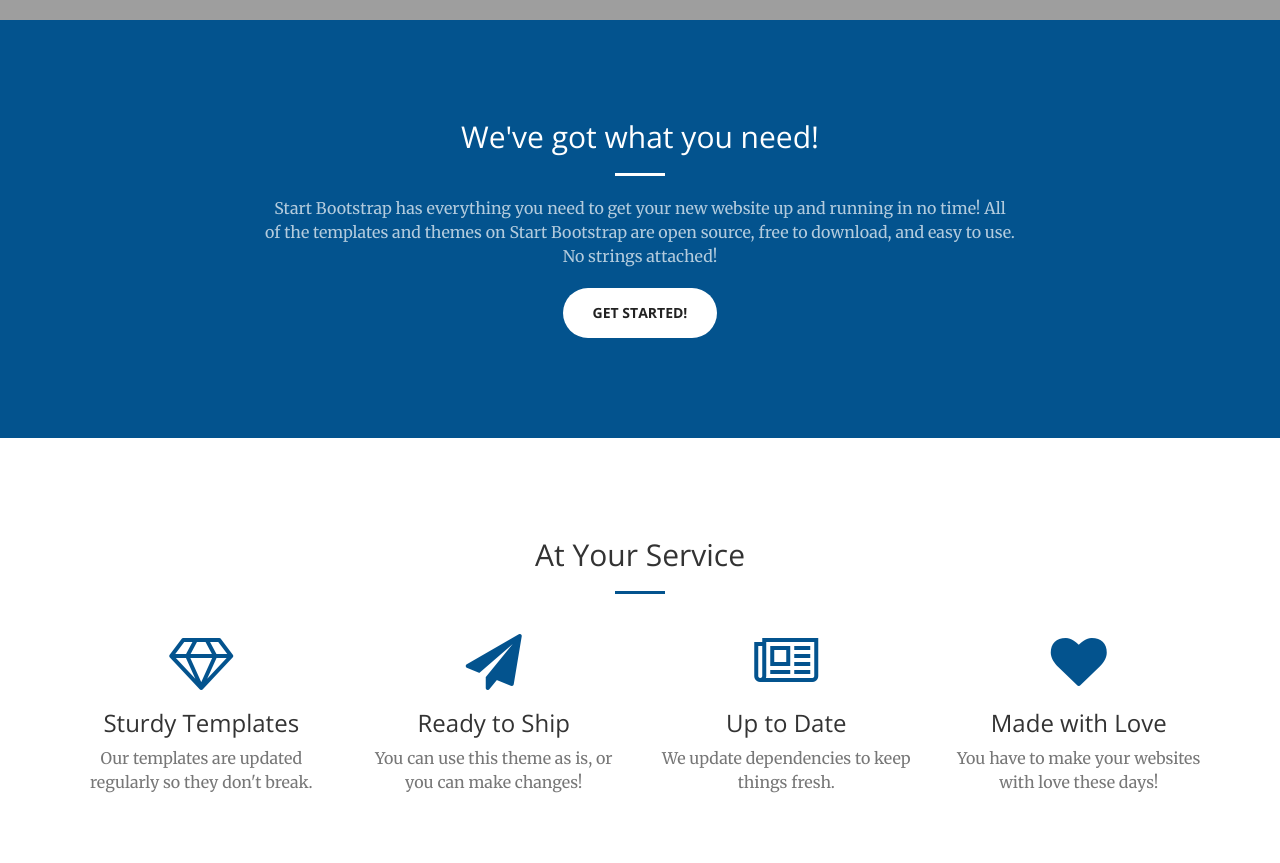
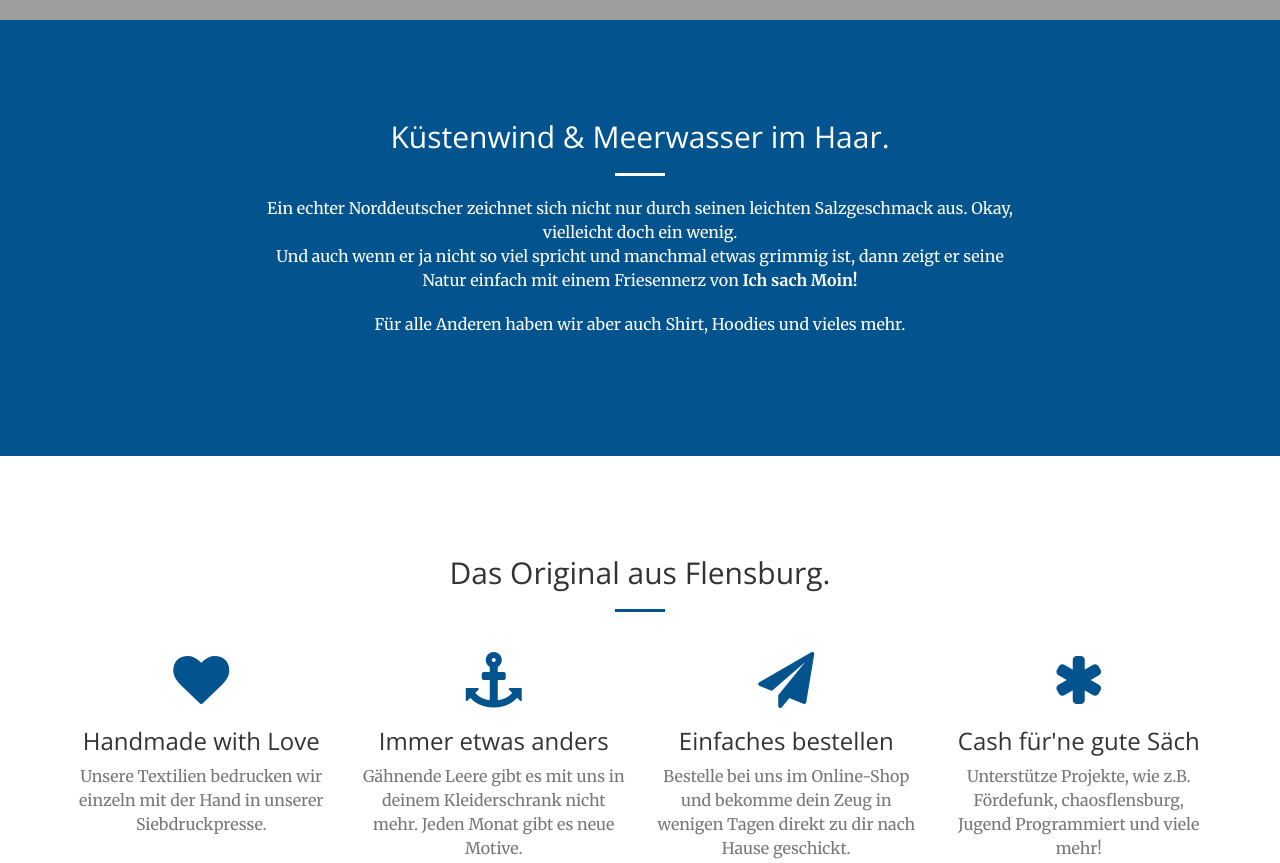
Before and after one commit to roikiermedia/ichsachmoin, a plain HTML site: page index.html in a window 1280 px wide. Shown: the part 780-1643 px from the top of the page. Drawn offline with nearby package versions, Linux system fonts and the light colour scheme; grey boxes are pictures that could not be loaded.

Commit message:
about section

```diff
--- a/index.html
+++ b/index.html
@@ -89,10 +89,13 @@
         <div class="container">
             <div class="row">
                 <div class="col-lg-8 col-lg-offset-2 text-center">
-                    <h2 class="section-heading">We've got what you need!</h2>
+                    <h2 class="section-heading">Küstenwind & Meerwasser im Haar.</h2>
                     <hr class="light">
-                    <p class="text-faded">Start Bootstrap has everything you need to get your new website up and running in no time! All of the templates and themes on Start Bootstrap are open source, free to download, and easy to use. No strings attached!</p>
+                    <p class="">Ein echter Norddeutscher zeichnet sich nicht nur durch seinen leichten Salzgeschmack aus. Okay, vielleicht doch ein wenig. <br>Und auch wenn er ja nicht so viel spricht und manchmal etwas grimmig ist, dann zeigt er seine Natur einfach mit einem Friesennerz von <b>Ich sach Moin!</b></p>
+                    <p>Für alle Anderen haben wir aber auch Shirt, Hoodies und vieles mehr.</p>
+                    <!--
                     <a href="#" class="btn btn-default btn-xl">Get Started!</a>
+                    -->
                 </div>
             </div>
         </div>
@@ -102,7 +105,7 @@
         <div class="container">
             <div class="row">
                 <div class="col-lg-12 text-center">
-                    <h2 class="section-heading">At Your Service</h2>
+                    <h2 class="section-heading">Das Original aus Flensburg.</h2>
                     <hr class="primary">
                 </div>
             </div>
@@ -111,30 +114,30 @@
             <div class="row">
                 <div class="col-lg-3 col-md-6 text-center">
                     <div class="service-box">
-                        <i class="fa fa-4x fa-diamond wow bounceIn text-primary"></i>
-                        <h3>Sturdy Templates</h3>
-                        <p class="text-muted">Our templates are updated regularly so they don't break.</p>
+                        <i class="fa fa-4x fa-heart wow bounceIn text-primary" data-wow-delay=".2s"></i>
+                        <h3>Handmade with Love</h3>
+                        <p class="text-muted">Unsere Textilien bedrucken wir einzeln mit der Hand in unserer Siebdruckpresse.</p>
                     </div>
                 </div>
                 <div class="col-lg-3 col-md-6 text-center">
                     <div class="service-box">
-                        <i class="fa fa-4x fa-paper-plane wow bounceIn text-primary" data-wow-delay=".1s"></i>
-                        <h3>Ready to Ship</h3>
-                        <p class="text-muted">You can use this theme as is, or you can make changes!</p>
+                        <i class="fa fa-4x fa-anchor wow bounceIn text-primary" data-wow-delay=".3s"></i>
+                        <h3>Immer etwas anders</h3>
+                        <p class="text-muted">Gähnende Leere gibt es mit uns in deinem Kleiderschrank nicht mehr. Jeden Monat gibt es neue Motive.</p>
                     </div>
                 </div>
                 <div class="col-lg-3 col-md-6 text-center">
                     <div class="service-box">
-                        <i class="fa fa-4x fa-newspaper-o wow bounceIn text-primary" data-wow-delay=".2s"></i>
-                        <h3>Up to Date</h3>
-                        <p class="text-muted">We update dependencies to keep things fresh.</p>
+                        <i class="fa fa-4x fa-paper-plane wow bounceIn text-primary" data-wow-delay=".3s"></i>
+                        <h3>Einfaches bestellen</h3>
+                        <p class="text-muted">Bestelle bei uns im Online-Shop und bekomme dein Zeug in wenigen Tagen direkt zu dir nach Hause geschickt.</p>
                     </div>
                 </div>
                 <div class="col-lg-3 col-md-6 text-center">
                     <div class="service-box">
-                        <i class="fa fa-4x fa-heart wow bounceIn text-primary" data-wow-delay=".3s"></i>
-                        <h3>Made with Love</h3>
-                        <p class="text-muted">You have to make your websites with love these days!</p>
+                        <i class="fa fa-4x fa-asterisk wow bounceIn text-primary" data-wow-delay=".3s"></i>
+                        <h3>Cash für'ne gute Säch</h3>
+                        <p class="text-muted">Unterstütze Projekte, wie z.B. Fördefunk, chaosflensburg, Jugend Programmiert und viele mehr!</p>
                     </div>
                 </div>
             </div>
```
